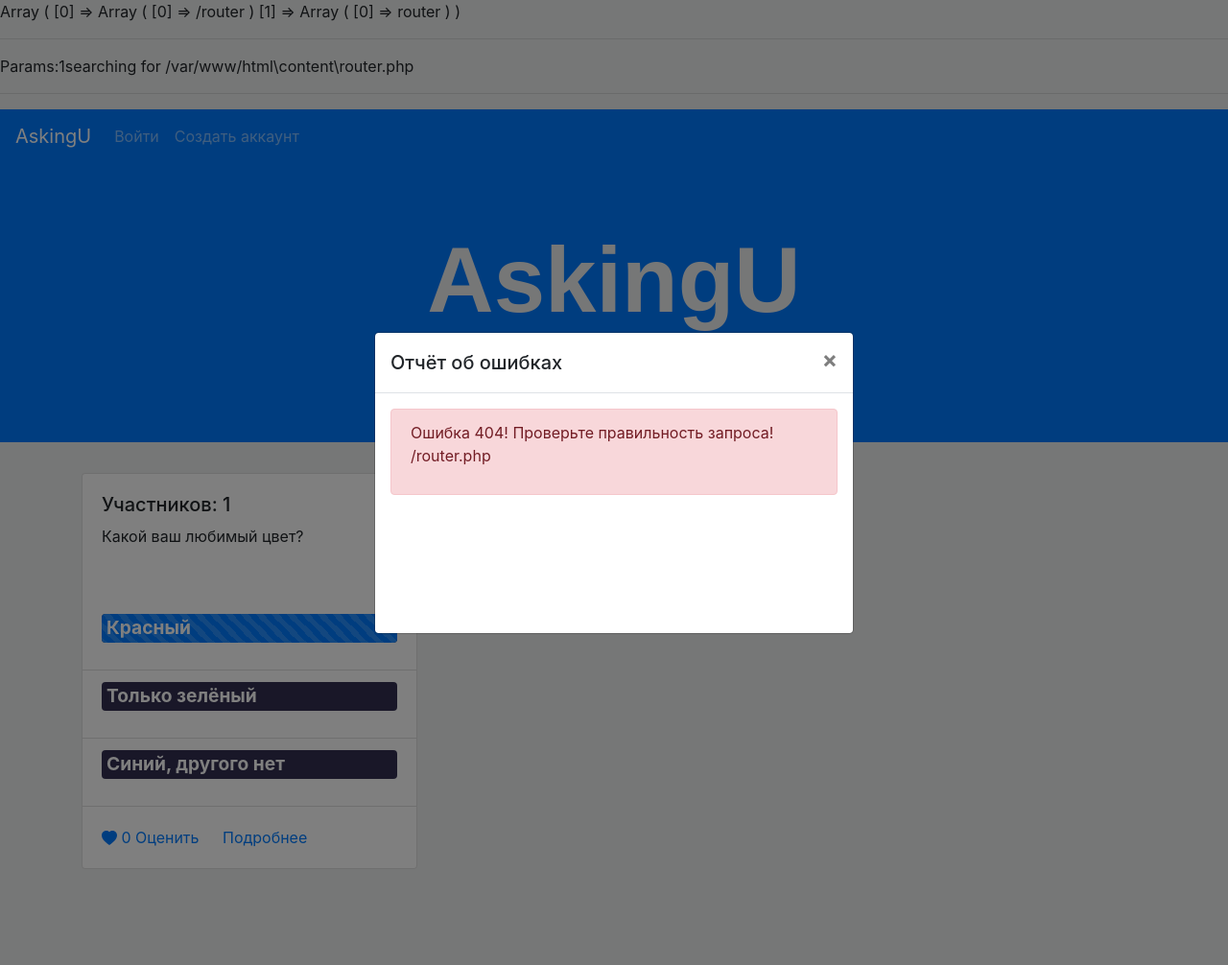
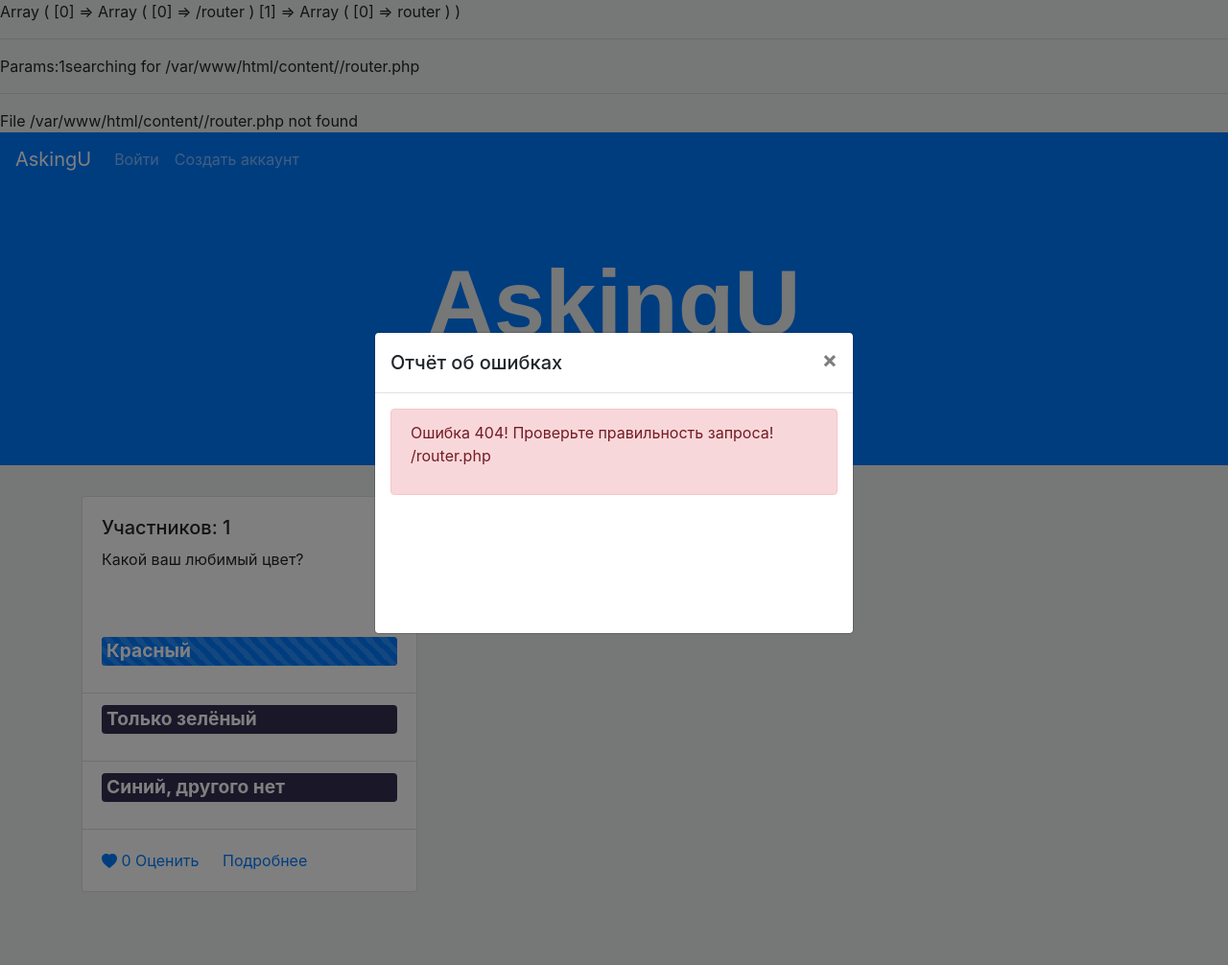
Before and after one commit to EdShel/AskingU, a PHP site: page /router.php in a window 1280 px wide. Shown: the whole page at 96% size. Run offline with PHP 8.4, Linux system fonts and the light colour scheme; data comes from the database, SQL or seed files in the repository; some libraries are stand-ins or nearby versions.

Commit message:
replaced backslashes in the router to slashes

```diff
--- a/classes/PageRouter.php
+++ b/classes/PageRouter.php
@@ -35,23 +35,26 @@
         $paths = count(self::$PathParams);
 
         // If there are no parameters, use default content
-        if ($paths === 0 && $contentIfNoParams != NULL){
-            echo "<hr>Used default path: " . $dirToSearch . "\\" . $contentIfNoParams . ".php";
-            return $dirToSearch . "\\" . $contentIfNoParams . ".php";
+        if ($paths === 0 && $contentIfNoParams != NULL) {
+            echo "<hr>Used default path: " . $dirToSearch . "//" . $contentIfNoParams . ".php";
+            return $dirToSearch . "//" . $contentIfNoParams . ".php";
         }
 
         // Go through all the path pieces
         for ($i = 0; $i < $paths; ++$i) {
             // If there is controller with .php extension
             $nextPathPiece = self::$PathParams[$i];
-            $desiredFile = $dirToSearch . "\\" . $nextPathPiece . ".php";
+            $desiredFile = $dirToSearch . "//" . $nextPathPiece . ".php";
             echo "searching for " . $desiredFile . "<hr>";
             if (file_exists($desiredFile)) {
                 // Run the controller
                 return $desiredFile;
             }
+            else{
+                echo "File " . $desiredFile . " not found";
+            }
             // There is no such controller, so try more
-            $dirToSearch .= "\\" . $nextPathPiece;
+            $dirToSearch .= "//" . $nextPathPiece;
         }
 
         return NULL;
--- a/router.php
+++ b/router.php
@@ -6,7 +6,7 @@
 } else {
     require "classes/PageRouter.php";
     $router = new PageRouter();
-    $contentSearchDir = $_SERVER['DOCUMENT_ROOT'] . "\content";
+    $contentSearchDir = $_SERVER['DOCUMENT_ROOT'] . "/content";
     $controller = $router->GetContentFile($contentSearchDir, "main");
 
     if ($controller == NULL) {
```
